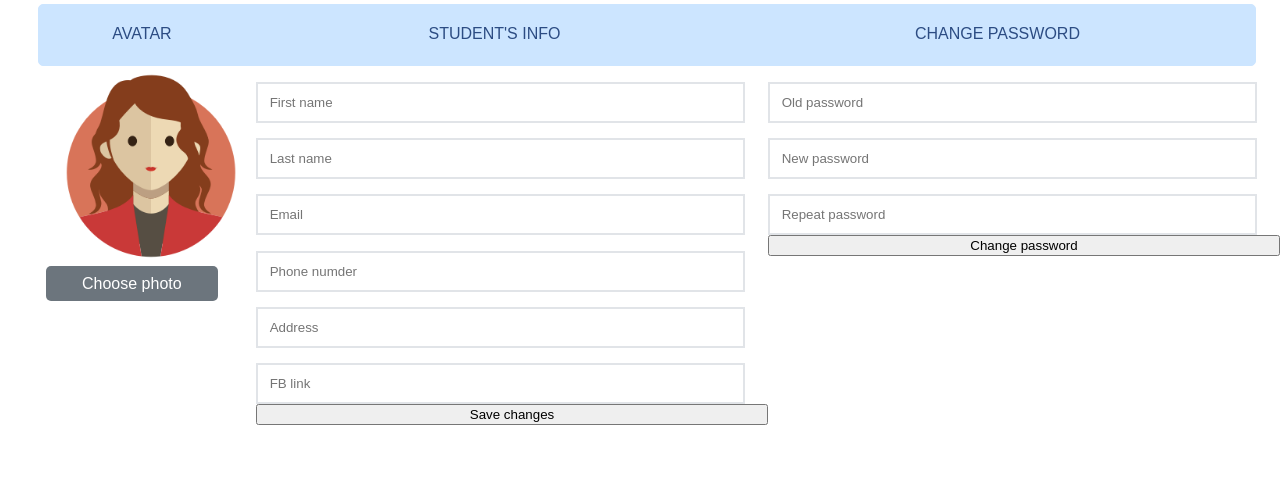
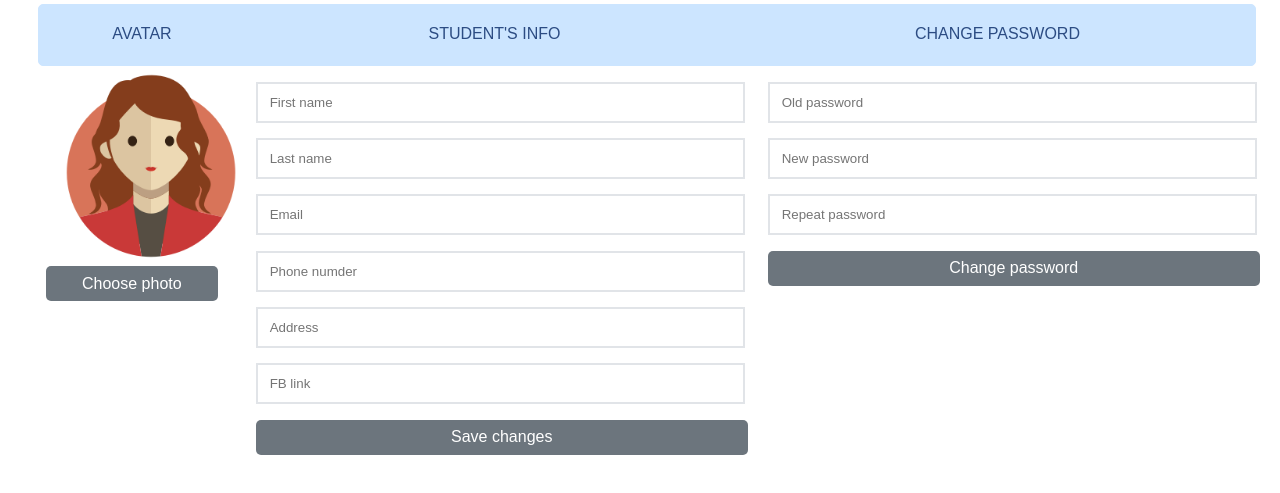
Before and after one commit to Bruhopeless/Setting-Homework, a plain HTML site: page index.html in a window 1280 px wide. Shown: the part 177-670 px from the top of the page. Drawn offline with Linux system fonts and the light colour scheme.

Commit message:
Big-button_style

```diff
--- a/style.css
+++ b/style.css
@@ -107,3 +107,20 @@ input {
     background-color: #a8b4bf;
     color: #fff;
 }
+
+.big-btn {
+    background-color: #6c757d;
+    border: none;
+    border-radius: 5px;
+    width: 96%;
+    height: 35px;
+    text-align: center;
+    color: #fff;
+    font-size: 16px;
+    margin-top: 3%;
+}
+.big-btn:hover {
+    cursor: pointer;
+    background-color: #a8b4bf;
+    color: #fff;
+}
```
